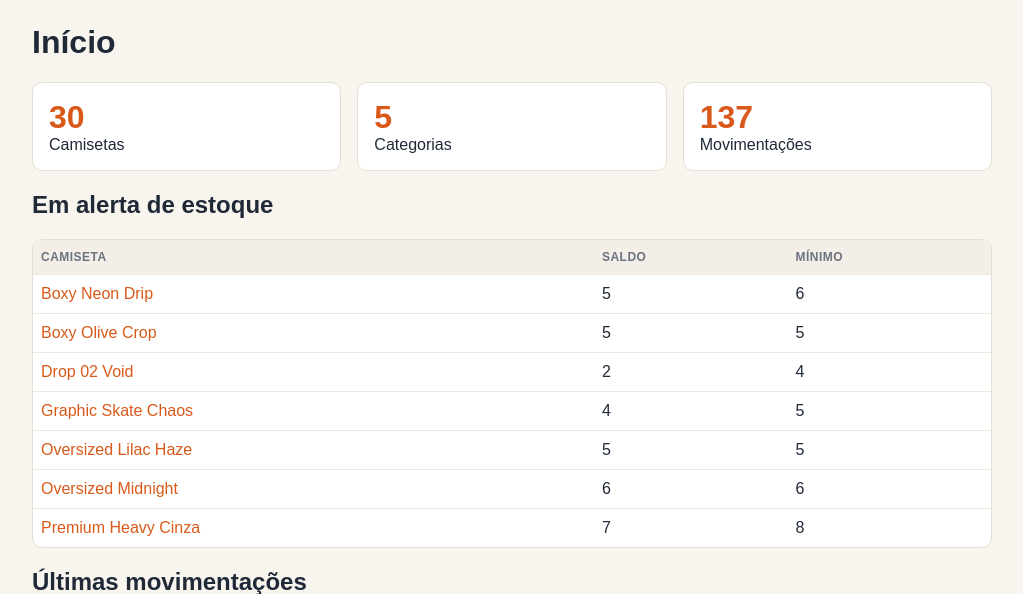
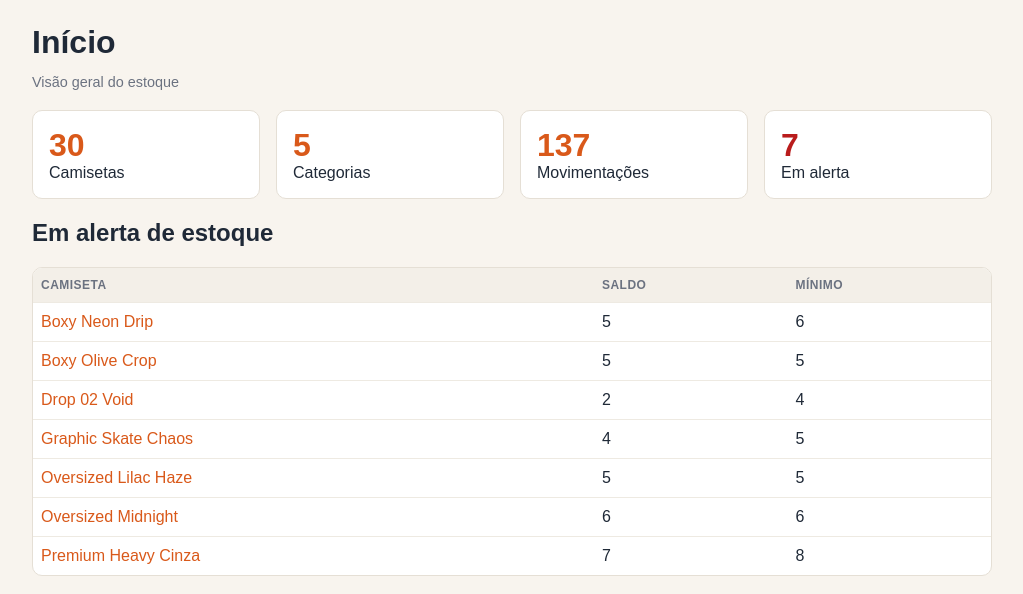
Before and after one commit to maryanemarquez/estoque-camisetas, a Django app: page / in a window 1280 px wide. Shown: the part 49-643 px from the top of the page, without its empty margins (128-1151 px from the left). Run offline with Django 5.2, Linux system fonts and the light colour scheme; data comes from the database, SQL or seed files in the repository.

Commit message:
style(inicio): adiciona cartão de alerta ao dashboard

```diff
--- a/estoque/templates/estoque/inicio.html
+++ b/estoque/templates/estoque/inicio.html
@@ -1,17 +1,20 @@
 {% extends 'base.html' %}
 {% comment %}
 inicio.html — dashboard: totais, camisetas em alerta e últimas movimentações.
+Etapa 6: subtítulo e 4º cartão "Em alerta" (conta a lista que a view já envia).
 {% endcomment %}
 
 {% block titulo %}{{ block.super }} - Início{% endblock %}
 
 {% block conteudo %}
 <h1>Início</h1>
+<p class="subtitulo">Visão geral do estoque</p>
 
 <div class="painel">
     <div class="cartao"><span class="numero">{{ total_itens }}</span> Camiseta{{ total_itens|pluralize }}</div>
     <div class="cartao"><span class="numero">{{ total_categorias }}</span> Categoria{{ total_categorias|pluralize }}</div>
     <div class="cartao"><span class="numero">{{ total_movimentacoes }}</span> Movimentaç{{ total_movimentacoes|pluralize:"ão,ões" }}</div>
+    <div class="cartao em-alerta"><span class="numero">{{ itens_em_alerta|length }}</span> Em alerta</div>
 </div>
 
 <h2>Em alerta de estoque</h2>
```
